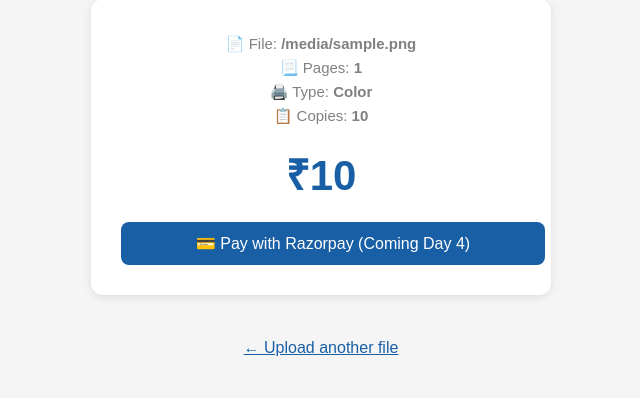
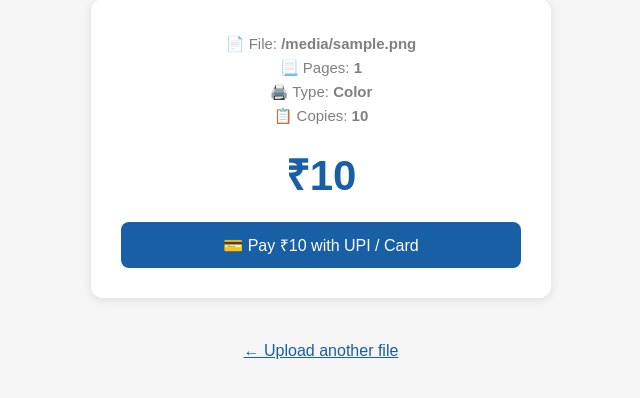
Before and after one commit to ayushrajputt64/campusprint, a Flask app: template templates/result.html in a window 1280 px wide. Shown: the part 137-535 px from the top of the page, without its empty margins (319-959 px from the left). Run offline with Flask 3, Linux system fonts and the light colour scheme; the template is opened without the code that fills it: most values are stand-ins (such as "Sample title", 1, 10 or a date in 2020).

Commit message:
Enable Razorpay payment button

```diff
--- a/templates/result.html
+++ b/templates/result.html
@@ -47,7 +47,16 @@
         </form>
         {% endif %}
 
-        <a class="btn" href="#">💳 Pay with Razorpay (Coming Day 4)</a>
+        <form action="/pay" method="POST">
+    <input type="hidden" name="filename"   value="{{ filename }}">
+    <input type="hidden" name="print_type" value="{{ print_type }}">
+    <input type="hidden" name="pages"      value="{{ pages }}">
+    <input type="hidden" name="copies"     value="{{ copies }}">
+    <input type="hidden" name="filepath"   value="{{ filepath }}">
+    <button type="submit" class="btn">
+        💳 Pay ₹{{ price }} with UPI / Card
+    </button>
+</form>
     </div>
     <a class="back" href="/upload">← Upload another file</a>
 </body>
```
